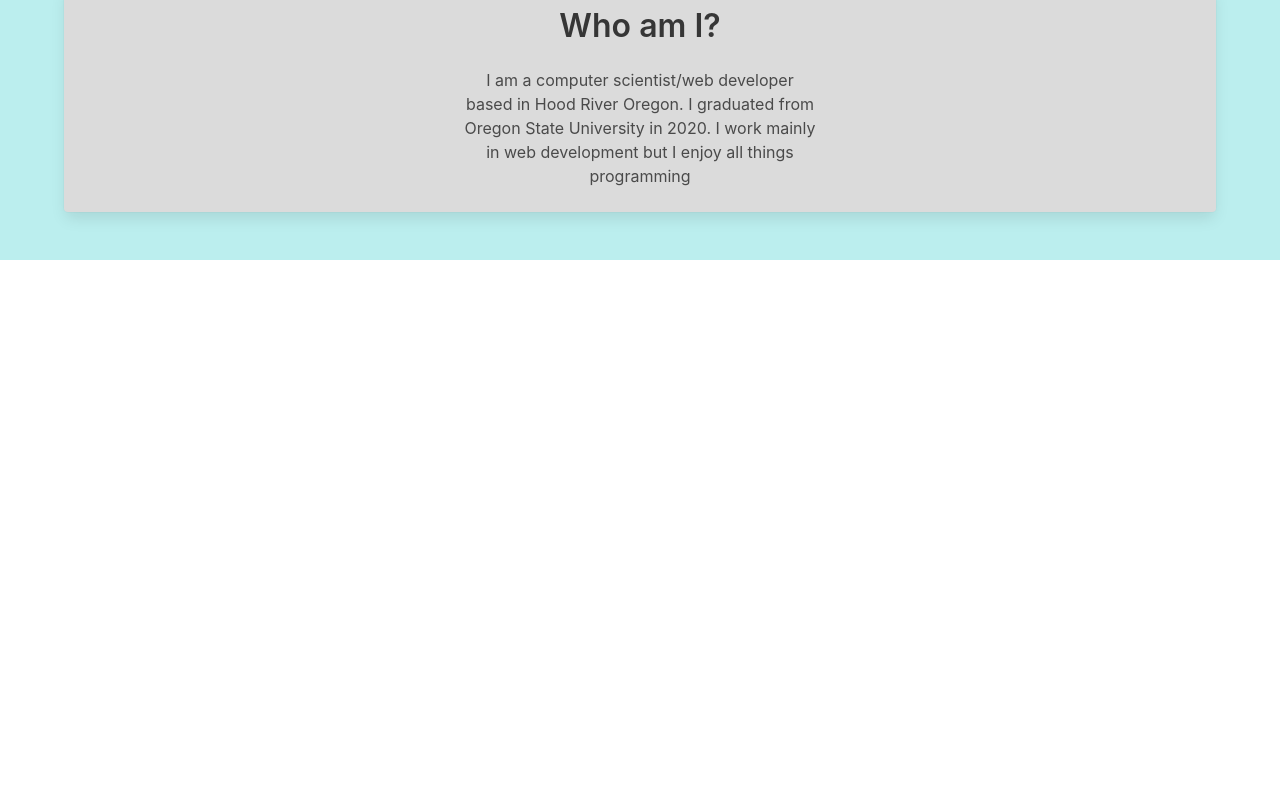
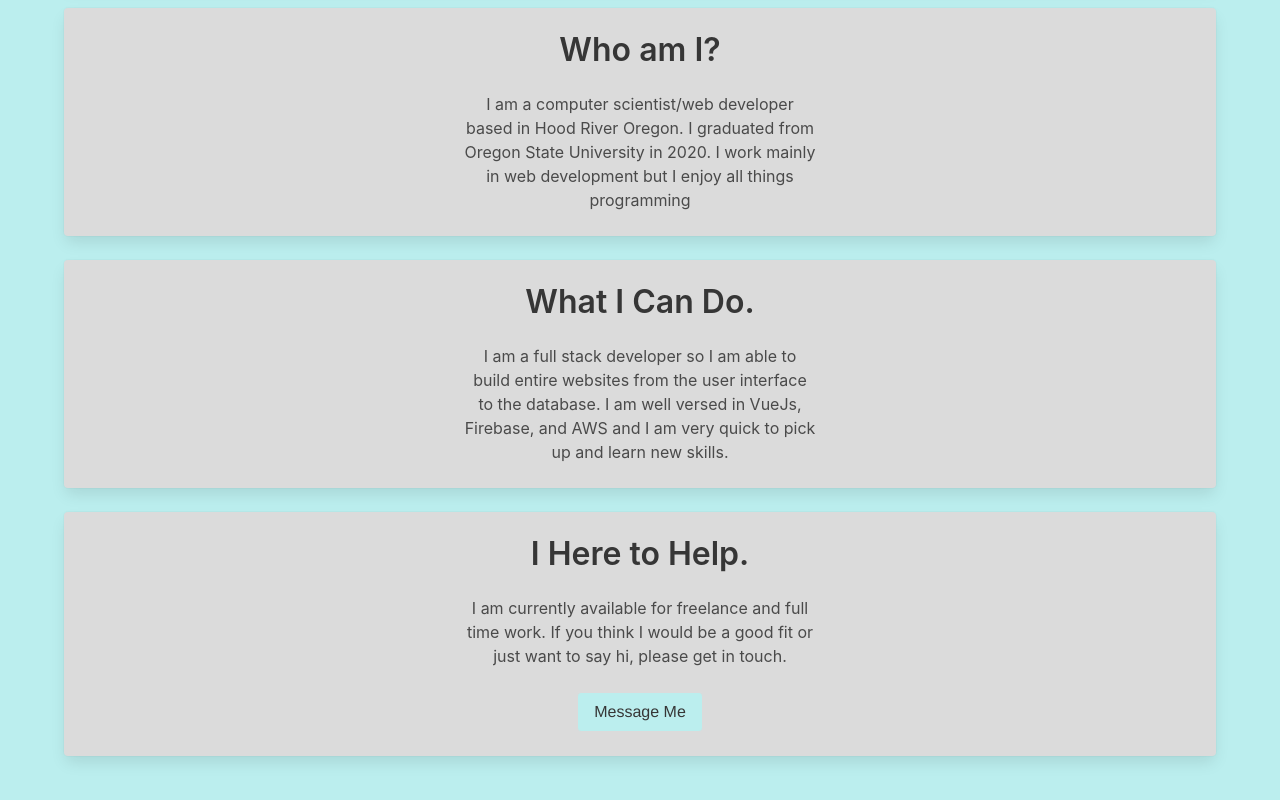
Before and after one commit to KozecM/Maxxkozec, a Vue app: page / in a window 1280 px wide. Shown: the part 578-1378 px from the top of the page. Before the commit the page ends 838 px from the top, so only its background shows below. Built offline with nearby package versions, Linux system fonts and the light colour scheme.

Commit message:
added more info and email

```diff
--- a/src/components/Dashboard.vue
+++ b/src/components/Dashboard.vue
@@ -20,6 +20,7 @@
         </div>
       </div>
     </div>
+    <br>
     <div class="card has-background-grey-lighter">
       <div class="card-content">
         <div class="columns">
@@ -31,9 +32,37 @@
           </div>
           <div class="column"></div>
         </div>
-
       </div>
-  </div>
+    </div>
+    <br />
+    <div class="card has-background-grey-lighter">
+      <div class="card-content">
+        <div class="columns">
+          <div class="column"></div>
+          <div class="column">
+            <p class="title is-family-sans-serif is-centered">What I Can Do.</p>
+            <p class="is-family-sans-serif">I am a full stack developer so I am able to build entire websites from the user interface to the database.
+              I am well versed in VueJs, Firebase, and AWS and I am very quick to pick up and learn new skills. </p>
+          </div>
+          <div class="column"></div>
+        </div>
+      </div>
+    </div>
+    <br />
+    <div class="card has-background-grey-lighter">
+      <div class="card-content">
+        <div class="columns">
+          <div class="column"></div>
+          <div class="column">
+            <p class="title is-family-sans-serif is-centered">I Here to Help.</p>
+            <p class="is-family-sans-serif">I am currently available for freelance and full time work. If you think I would be a good fit or just want to say hi, please get in touch.</p>
+            <br />
+            <a class="button" id="email"  v-bind:href="'mailto:' + email">Message Me</a>
+          </div>
+          <div class="column"></div>
+        </div>
+      </div>
+    </div>
   </div>
 </template>
 
@@ -43,7 +72,14 @@
   export default {
     data() {
       return{
+        email: "maxxkozec@hotmail.com"
       };
+    },
+
+    methods: {
+      sendmessage(){
+
+      },
     },
   };
 /*eslint -enable*/
@@ -53,6 +89,7 @@
 h3 {
   color: darkgreen;
 }
-
-
+#email {
+  background-color: #BEE;
+}
 </style>
```
